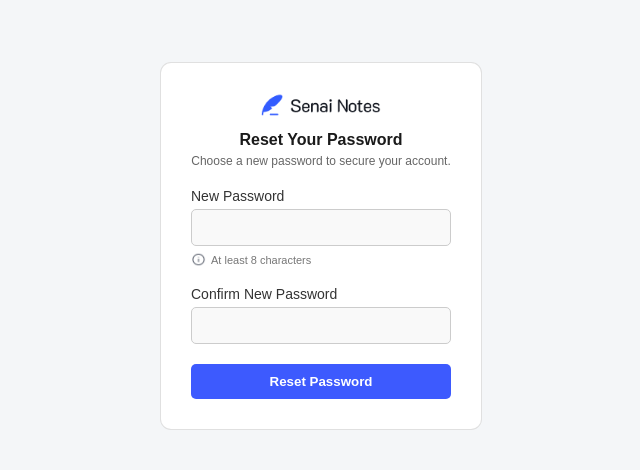
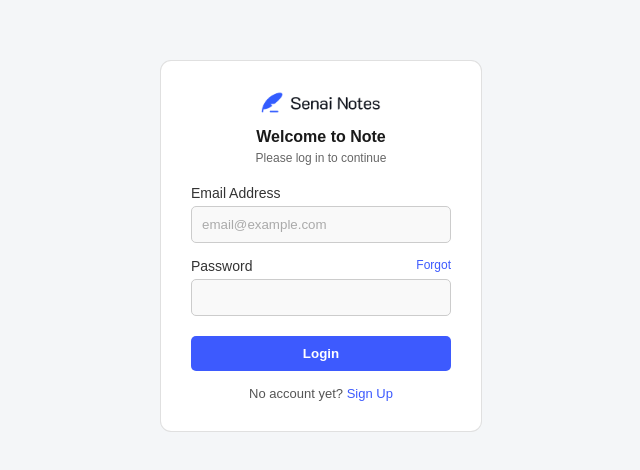
Before and after one commit to dg-2025/Senai-Notes-Front, a React (Vite) app in the folder Senai-Notes-Front/: page / in a window 1280 px wide. Shown: the part 154-624 px from the top of the page, without its empty margins (319-959 px from the left). Built offline with nearby package versions, Linux system fonts and the light colour scheme.

Commit message:
react tela de cadastro e api simulada

```diff
--- a/Senai-Notes-Front/db.json
+++ b/Senai-Notes-Front/db.json
@@ -3,7 +3,7 @@
     {
       "id": "1",
       "name": "Obama Presidente",
-      "email": "tubaraodenike@email.comjson ",
+      "email": "tubaraodenike@email.com",
       "password": "12345678"
     },
     {
@@ -11,6 +11,36 @@
       "name": "teste",
       "email": "teste@email.com",
       "password": "12345678"
+    },
+    {
+      "id": "3aa1",
+      "email": "email@email.com",
+      "password": "0987654321"
+    },
+    {
+      "id": "7bfa",
+      "email": "email@email.com",
+      "password": "0987654321"
+    },
+    {
+      "id": "341c",
+      "email": "email@email.com",
+      "password": "0987654321"
+    },
+    {
+      "id": "769e",
+      "email": "email@email.com",
+      "password": "0987654321"
+    },
+    {
+      "id": "1503",
+      "email": "powpow@email.com",
+      "password": "12345678"
+    },
+    {
+      "id": "ca93",
+      "email": "email@email.com",
+      "password": "1234567890"
     }
   ]
 }
--- a/Senai-Notes-Front/package.json
+++ b/Senai-Notes-Front/package.json
@@ -11,7 +11,8 @@
   },
   "dependencies": {
     "react": "^19.1.0",
-    "react-dom": "^19.1.0"
+    "react-dom": "^19.1.0",
+    "react-router-dom": "^7.6.0"
   },
   "devDependencies": {
     "@eslint/js": "^9.25.0",
--- a/Senai-Notes-Front/src/App.jsx
+++ b/Senai-Notes-Front/src/App.jsx
@@ -1,4 +1,5 @@
-import { useState } from 'react'
+// import { useState } from 'react'
+import { BrowserRouter, Route, Routes } from 'react-router-dom';
 import SignUp from './pages/newuser';
 import Login from './pages/login';
 import ForgotPassword from './pages/forgotpasssword';
@@ -7,10 +8,40 @@ import ResetPassword from './pages/resetpassword';
 
 function App() {
 
+  // const isAutenticated = () => {
+
+  //   let token = localStorage.getItem("meuToken")
+
+  //   if (token == null) {
+
+  //     return false;
+
+  //   } else {
+
+  //     return true;
+
+  //   }
+  // }
+
+  //javascript
+
 
   return (
     <>
-     <ResetPassword />
+     <BrowserRouter>
+
+     <Routes>
+
+      <Route path="/" element={<Login/>}> </Route>
+      <Route path="/login" element={<Login/>}> </Route>
+      <Route path="/signup" element={<SignUp/>}> </Route>
+      <Route path="/forgotpassword" element={<ForgotPassword/>}> </Route>
+
+
+
+     </Routes>
+
+     </BrowserRouter>
     </>
   );
 }
--- a/Senai-Notes-Front/src/pages/forgotpasssword/index.jsx
+++ b/Senai-Notes-Front/src/pages/forgotpasssword/index.jsx
@@ -15,7 +15,9 @@ function ForgotPassword() {
 
       <form>
         <label htmlFor="email">Email Address</label>
-        <input
+        <input className="email"
+          value={email}
+          onChange={event => setEmail (event.target.value)}
           type="email"
           id="email"
           placeholder="email@example.com"
--- a/Senai-Notes-Front/src/pages/login/index.jsx
+++ b/Senai-Notes-Front/src/pages/login/index.jsx
@@ -1,13 +1,46 @@
 import React, { useState } from 'react';
 import './login.css';
 import logo from '../../assets/imgs/logowhite.png'; // ajuste o caminho se necessário
+import '../../assets/styles/global.css'
 
 function Login() {
 
   const [email, setEmail] = useState("");
-  const [name, setName] = useState("");
   const [password, setPassword] = useState("");
-  const [confirmpassword, setConfirmPassword] = useState("");
+
+  const loginClick = async () => {
+
+    let response = await fetch("http://localhost:3000", {
+
+      headers: {
+        "Content-Type": "application/json"
+
+      },
+      method: "POST",
+      body: JSON.stringify({
+        email: email,
+        password: password
+      })
+
+    })
+
+    if (response.ok == true) {
+
+      alert("Login Realizado Com Sucesso!");
+
+      console.log(response);
+
+      let json = await response.json()
+
+      let token = json.acessToken;
+      let userId = json.user.id;
+
+      console.log ("Token" + token);
+
+      localStorage.setItem("meuToken", token)
+      localStorage.setItem("meuId", userId)
+    }
+  }
 
 
 
@@ -23,18 +56,18 @@ function Login() {
 
       <form>
         <label htmlFor="email">Email Address</label>
-        <input type="email" id="email" placeholder="email@example.com" required />
+        <input className="email" value={email} onChange={event => setEmail(event.target.value)} type="email" id="email" placeholder="email@example.com" required />
 
         <label htmlFor="password">
-          Password <a href="#" className="forgot">Forgot</a>
+          Password <a href="/forgotpassword" className="forgot">Forgot</a>
         </label>
-        <input type="password" id="password" required />
+        <input className="password" value={password} onChange={event => setPassword(event.target.value)} type="password" id="password" required />
 
-        <button type="submit">Login</button>
+        <button className="submit" onClick={() => loginClick}>Login</button>
       </form>
 
       <p className="signup">
-        No account yet? <a href="#">Sign Up</a>
+        No account yet? <a href="/signup">Sign Up</a>
       </p>
     </div>
 
--- a/Senai-Notes-Front/src/pages/login/login.css
+++ b/Senai-Notes-Front/src/pages/login/login.css
@@ -103,3 +103,17 @@ button:hover {
   color: #3d5afe;
   text-decoration: none;
 }
+
+.input {
+  width: 100%;
+  padding: 10px;
+  margin-top: 5px;
+  border: 1px solid #b4b1b1;
+  border-radius: 5px;
+  background-color: white;
+  color: black;
+}
+
+.input::placeholder {
+  color: gray;
+}
--- a/Senai-Notes-Front/src/pages/newuser/index.jsx
+++ b/Senai-Notes-Front/src/pages/newuser/index.jsx
@@ -6,16 +6,10 @@ import infoIcon from '../../assets/imgs/info circle.png';
 function SignUp() {
 
   const [email, setEmail] = useState("");
-  const [name, setName] = useState("");
   const [password, setPassword] = useState("");
-  const [confirmpassword, setConfirmPassword] = useState("");
+
 
   const  OnNewUserClick = async () => {
-
-    if(name == "") {
-        alert ("Preencha o nome do usuário.")
-        return;
-    }
 
     if(email == "") {
         alert ("Preencha o e-mail.")
@@ -26,21 +20,63 @@ function SignUp() {
         alert ("Preencha a senha.")
         return;
     }
-    if (confirmpassword == "") {
-        alert ("Preencha a confirmção de senha")
-    }
 
-    if (password != confirmpassword) {
+    if (password != password) {
         alert ("As senhas não conferem")
         return;
     }
 
+  let response = await fetch("http://localhost:3000/users", {
 
-}
+  headers: {
+    "Content-Type": "application/json"
+
+  },
+  method: "POST",
+  body: JSON.stringify({
+    email: email,
+    password: password
+  })
 
 
+})
 
-  return (
+  if (response.ok == true) {
+
+      alert("Cadastro Realizado com sucesso");
+
+      console.log(response);
+
+      let json = await response.json();
+
+      let token = json.accessToken;
+      let userId = json.user.id;
+
+      console.log("Token" + token);
+
+      //LOCALSTORAGE
+
+      localStorage.setItem("meuToken", token);
+      localStorage.setItem("meuId", userId)
+
+      window.location.href = "/login";
+
+    } else {
+
+      if (response.status == 401) {
+
+        alert("Credenciais Incorretas. Tente Novamente.");
+
+      } else {
+
+        alert("Erro inesperado aconteceu, caso persista contate os administradores");
+
+      }
+    }
+  }
+
+
+   return (
     <>
     <div className="login-box">
       <img src={logo} alt="Logo Senai Notes" className="logo" />
@@ -51,21 +87,21 @@ function SignUp() {
 
       <form>
         <label htmlFor="email">Email Address</label>
-        <input type="email" id="email" placeholder="email@example.com" required />
+        <input className="email" value={email} onChange={event => setEmail(event.target.value)} type="email" id="email" placeholder="email@example.com" required />
 
         <label htmlFor="password">Password</label>
-        <input type="password" id="password" required />
+        <input className="password" value={password} onChange={event => setPassword(event.target.value)} type="password" id="password" required />
 
         <div className="note">
           <img src={infoIcon} alt="Info Icon" />
           <span>At least 8 characters</span>
         </div>
 
-        <button type="submit">Login</button>
+        <button className="submit" onClick={() => OnNewUserClick()} type="button">Sign up</button>
       </form>
 
       <p className="login">
-        Already have an account? <a href="#">Login</a>
+        Already have an account? <a href="/login">Login</a>
       </p>
     </div>
 
@@ -74,4 +110,8 @@ function SignUp() {
   );
 }
 
+
+
+
+
 export default SignUp
```
Also changed, not shown: 1 other file (tests, documents, lock files or other folders).
